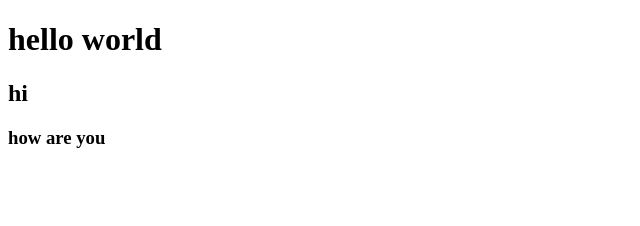
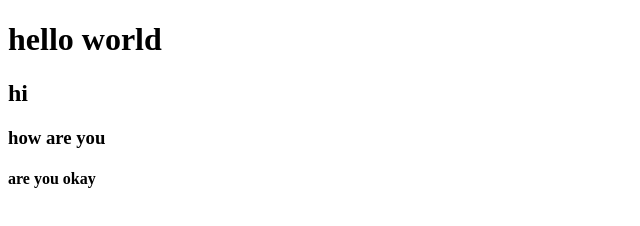
Before and after one commit to shahzado-gul/localRepo, a plain HTML site: page index.html in a window 1280 px wide. Shown: the whole page, without its empty margins (0-640 px from the left). Drawn offline with Linux system fonts and the light colour scheme.

Commit message:
my feture1

```diff
--- a/index.html
+++ b/index.html
@@ -9,5 +9,6 @@
     <h1>hello world</h1>
     <h2>hi</h2>
     <h3>how are you</h3>
+    <h4>are you okay</h4>
 </body>
 </html>
```
